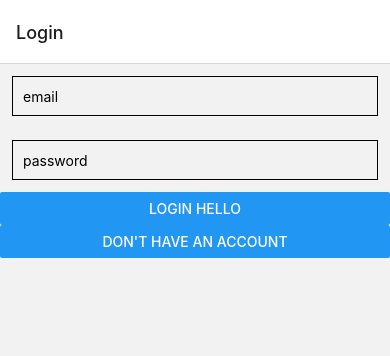
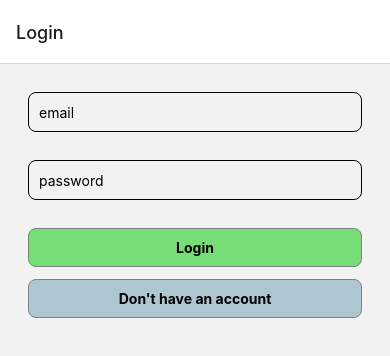
Before and after one commit to MaxLudd/whatsThat-project, a React Native app: screen /Login in a window 390 px wide. Shown: the top 356 px of the page. Built offline with nearby package versions, Linux system fonts and the light colour scheme.

Commit message:
improved visuals of login screen

```diff
--- a/components/LoginScreen.js
+++ b/components/LoginScreen.js
@@ -1,7 +1,5 @@
 import React, { Component } from 'react';
-import { Text, TextInput, View, Button, Alert, StyleSheet } from 'react-native';
-import { NavigationContainer } from '@react-navigation/native';
-import { createNativeStackNavigator } from '@react-navigation/native-stack';
+import { Text, TextInput, View, Button, StyleSheet, TouchableOpacity } from 'react-native';
 import AsyncStorage from '@react-native-async-storage/async-storage';
 
 class LoginScreen extends Component {
@@ -68,11 +66,15 @@ class LoginScreen extends Component {
     const navigation = this.props.navigation;
 
     return (
-      <View>
+      <View style={styles.container}>
         <TextInput style={styles.input} placeholder="email" onChangeText={this.handleEmailInput} value={this.state.email} />
         <TextInput style={styles.input} placeholder="password" secureTextEntry={true} onChangeText={this.handlePasswordInput} value={this.state.password} />
-        <Button title="Login Hello" onPress={() => this.login()} />
-        <Button title="Don't have an account" onPress={() => navigation.navigate('SignUp')}/>
+        <TouchableOpacity style={styles.loginButton} onPress={() => this.login()}>
+          <Text style={styles.buttonText}>Login</Text>
+        </TouchableOpacity>
+        <TouchableOpacity style={styles.signupButton} onPress={() => navigation.navigate('SignUp')}>
+          <Text style={styles.buttonText}>Don't have an account</Text>
+        </TouchableOpacity>
         <Text style={styles.error}> {this.state.errorMessage}</Text>
       </View>
 
@@ -82,16 +84,50 @@ class LoginScreen extends Component {
 }
 
 const styles = StyleSheet.create({
+  container: {
+    flex: 1,
+    padding: 16,
+
+  },
   input: {
     height: 40,
     margin: 12,
     borderWidth: 1,
+    //borderColor: 'gray',
+    borderRadius: 8,
     padding: 10,
+    marginBottom: 16,
   },
   error: {
     margin: 12,
     color: 'red'
   },
+  loginButton: {
+    margin: 12,
+    borderWidth: 1,
+    borderColor: 'gray',
+    padding: 10,
+    color: 'black',
+    backgroundColor: '#77DD77',
+    justifyContent: 'center',
+    alignItems: 'center',
+    borderRadius: 8,
+    marginBottom: 0
+  },
+  signupButton: {
+    margin: 12,
+    borderWidth: 1,
+    borderColor: 'gray',
+    padding: 10,
+    backgroundColor: '#AEC6CF',
+    justifyContent: 'center',
+    alignItems: 'center',
+    borderRadius: 8
+  },
+  buttonText: {
+    color: 'black',
+    fontWeight: 'bold'
+  }
 });
 
 export default LoginScreen
```
